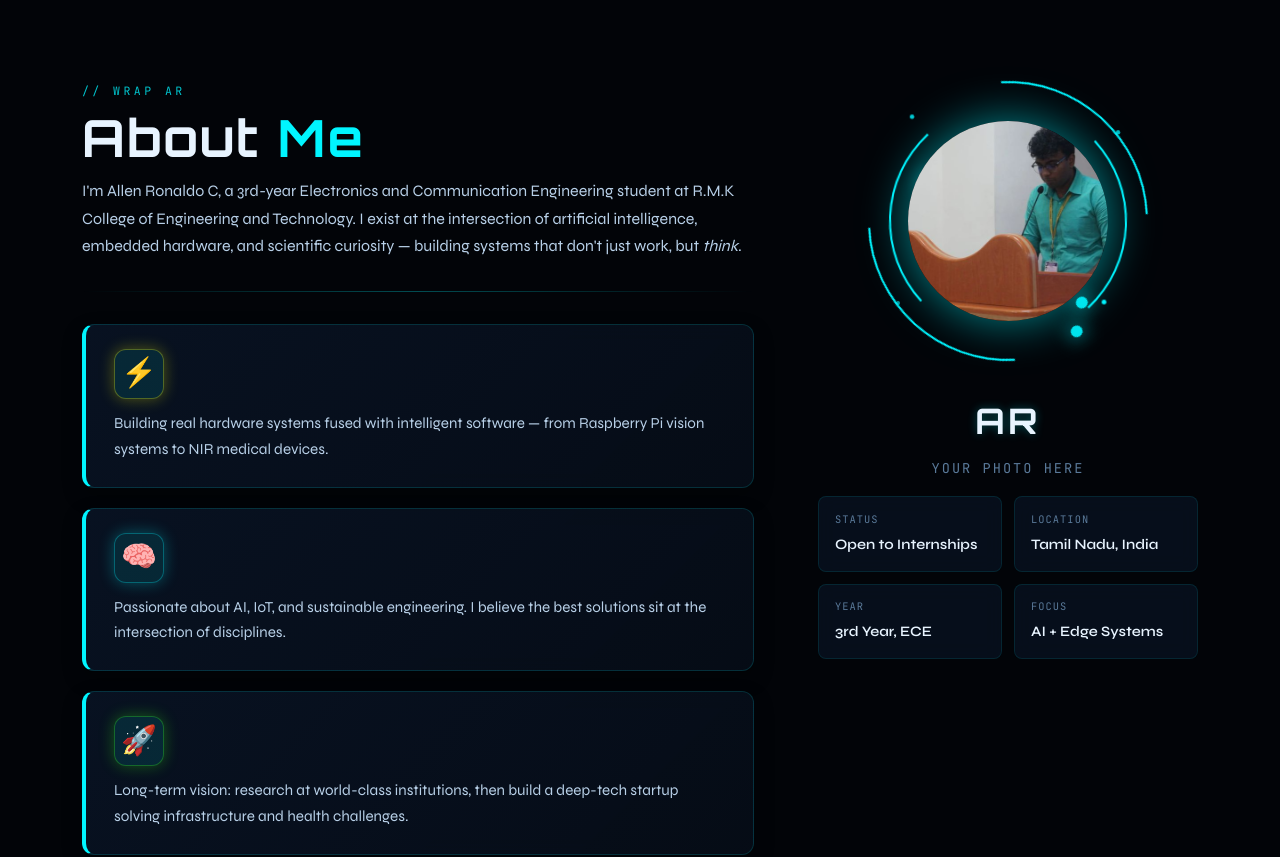
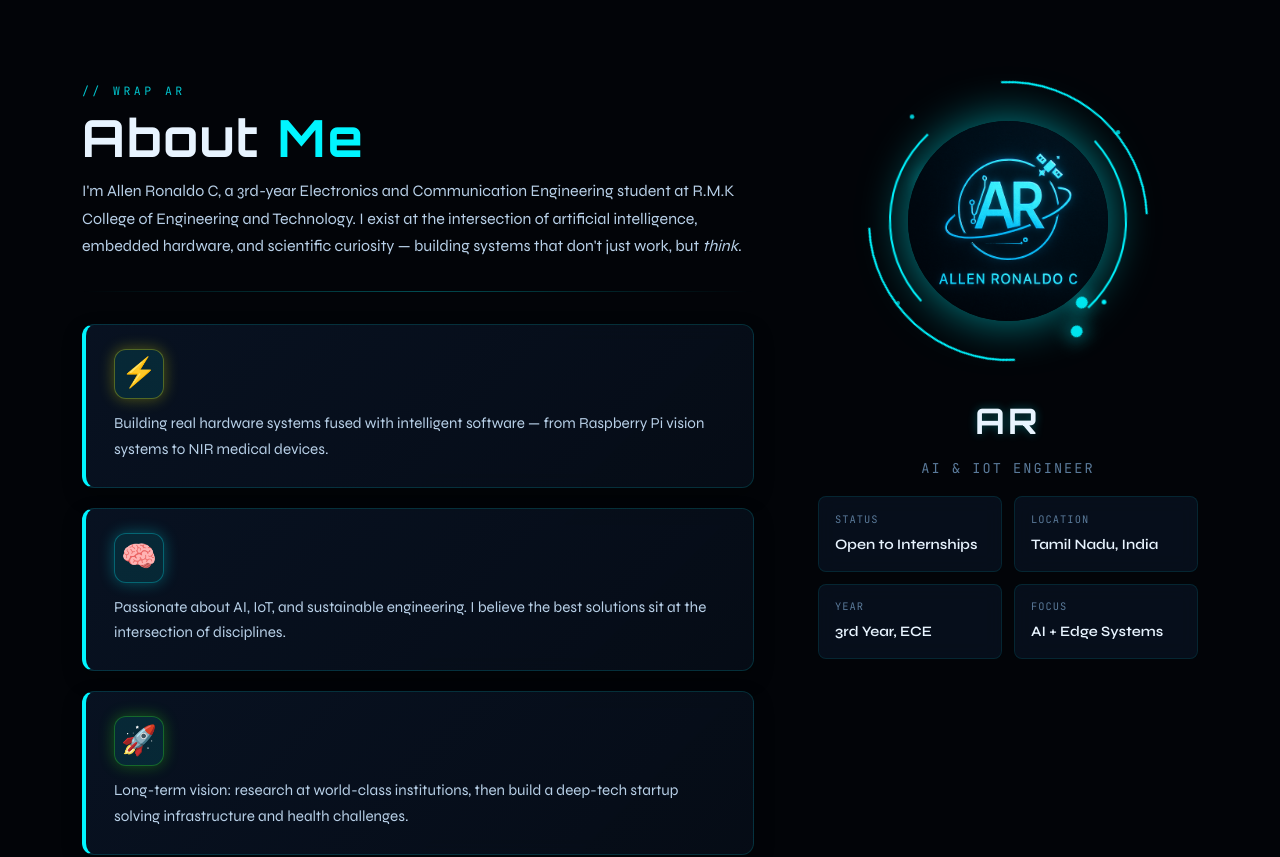
Before and after one commit to Allen-Ronaldo-C/allen-portfolio, a React (Vite) app: page / in a window 1280 px wide. Shown: the part 880-1737 px from the top of the page. Built offline with nearby package versions, Linux system fonts and the light colour scheme.

Commit message:
fix: correct base path for Vercel deployment

```diff
--- a/index.html
+++ b/index.html
@@ -3,7 +3,16 @@
   <head>
     <meta charset="UTF-8" />
     <meta name="viewport" content="width=device-width, initial-scale=1.0" />
-    <meta name="description" content="Allen Ronaldo C — AI & IoT Engineer | Embedded Systems Innovator" />
+    <meta name="description" content="Allen Ronaldo C — AI & IoT Engineer | Embedded Systems Innovator | Computer Vision | Edge AI | IEEE Author" />
+    <meta name="keywords" content="Allen Ronaldo, AI Engineer, IoT, Embedded Systems, Computer Vision, YOLO, Raspberry Pi, React, IEEE, ISRO" />
+    <meta name="author" content="Allen Ronaldo C" />
+    <meta property="og:type" content="website" />
+    <meta property="og:title" content="Allen Ronaldo C | AI & IoT Engineer" />
+    <meta property="og:description" content="Building intelligent systems at the intersection of AI, IoT, and research-driven engineering." />
+    <meta name="twitter:card" content="summary_large_image" />
+    <meta name="twitter:title" content="Allen Ronaldo C | AI & IoT Engineer" />
+    <meta name="twitter:description" content="IEEE Author · ISRO Intern · ECE Engineer · Chennai, India" />
+    <meta name="theme-color" content="#060d18" />
     <title>Allen Ronaldo C | AI & IoT Engineer</title>
     <link rel="preconnect" href="https://fonts.googleapis.com">
     <link href="https://fonts.googleapis.com/css2?family=Orbitron:wght@400;700;900&family=Syne:wght@400;600;700;800&family=JetBrains+Mono:ital,wght@0,300;0,400;1,300&display=swap" rel="stylesheet">
--- a/src/App.jsx
+++ b/src/App.jsx
@@ -1,5 +1,7 @@
 // App.jsx - Complete Working Version
 import { useState, useEffect, useRef } from 'react'
+import profilePhoto from './assets/Professional persona.png'
+import resumePDF from './assets/Allen_Ronaldo_Resume (1).pdf'
 import './styles.css'
 
 /* ═══════════════════════════════════════════════════
@@ -332,7 +334,7 @@ function Hero() {
         </div>
         <div className="hero-btns">
           <a href="#projects" className="btn btn-cyan">🚀 View Projects</a>
-          <a href="src\assets\Allen_Ronaldo_Resume (1).pdf" className="btn btn-outline" target="_blank" rel="noreferrer">📄 Download Resume</a>
+          <a href={resumePDF} className="btn btn-outline" target="_blank" rel="noreferrer">📄 Download Resume</a>
           <a href="#contact" className="btn btn-ghost">📬 Contact Me</a>
         </div>
         <div className="hero-pills">
@@ -346,12 +348,6 @@ function Hero() {
   )
 }
 
-/* ═══════════════════════════════════════════════════
-   ABOUT
-═══════════════════════════════════════════════════ */
-/* ═══════════════════════════════════════════════════
-   ABOUT - UPDATED TO MATCH IMAGE
-═══════════════════════════════════════════════════ */
 /* ═══════════════════════════════════════════════════
    ABOUT - WITH BOX-STYLE HIGHLIGHTS
 ═══════════════════════════════════════════════════ */
@@ -404,7 +400,7 @@ function About() {
                 <div className="about-photo-inner">
                   {!imageError ? (
                     <img
-                      src="/src/assets/1755326708636.jpg"
+                      src={profilePhoto}
                       alt="Allen Ronaldo C"
                       className="about-photo-img"
                       onError={() => setImageError(true)}
@@ -437,7 +433,7 @@ function About() {
 
             <div className="about-name-title">
               <h3 className="about-name">AR</h3>
-              <p className="about-role">Your Photo Here</p>
+              <p className="about-role">AI & IoT Engineer</p>
             </div>
 
             <div className="about-info-cards">
@@ -812,7 +808,7 @@ function GitHubStats() {
             </div>
           ))}
         </div>
-        <div className="gh-cta fi"><a href="https://github.com/allenronaldo" className="btn btn-outline" target="_blank" rel="noreferrer">View Full GitHub Profile →</a></div>
+        <div className="gh-cta fi"><a href="https://github.com/Allen-Ronaldo-C" className="btn btn-outline" target="_blank" rel="noreferrer">View Full GitHub Profile →</a></div>
       </div>
     </section>
   )
@@ -869,7 +865,7 @@ function Contact() {
             <p className="contact-blurb">Whether you're building something ambitious, looking for a technical collaborator, or want to explore research — reach out. I respond within 24 hours.</p>
             {['AI & Computer Vision Projects','Embedded Systems & IoT','Research Collaborations','Internships & Industry Exposure','Technical Workshops & Speaking'].map(i=><div key={i} className="contact-interest">{i}</div>)}
             <div className="contact-socials">
-              {[{icon:'🐙',l:'GitHub',v:'@allenronaldo',href:'https://github.com/allenronaldo',c:'#fff'},{icon:'💼',l:'LinkedIn',v:'Allen Ronaldo C',href:'#',c:'#0077b5'},{icon:'📧',l:'Email',v:'allen.ronaldo@rmkcet.ac.in',href:'mailto:allen.ronaldo@rmkcet.ac.in',c:'#00f5ff'}].map(s=>(
+              {[{icon:'🐙',l:'GitHub',v:'@Allen-Ronaldo-C',href:'https://github.com/Allen-Ronaldo-C',c:'#fff'},{icon:'💼',l:'LinkedIn',v:'Allen Ronaldo C',href:'#',c:'#0077b5'},{icon:'📧',l:'Email',v:'allen.ronaldo@rmkcet.ac.in',href:'mailto:allen.ronaldo@rmkcet.ac.in',c:'#00f5ff'}].map(s=>(
                 <a key={s.l} href={s.href} className="contact-social" style={{'--sc':s.c}}>
                   <span className="contact-social-icon">{s.icon}</span>
                   <div><div className="contact-social-lbl">{s.l}</div><div className="contact-social-val">{s.v}</div></div>
@@ -915,7 +911,7 @@ function Footer() {
           <div>
             <div className="footer-col-lbl">Connect</div>
             <ul className="footer-links">
-              {[['https://github.com/allenronaldo','GitHub'],['#','LinkedIn'],['mailto:allen.ronaldo@rmkcet.ac.in','Email']].map(([h,l])=><li key={l}><a href={h}>{l}</a></li>)}
+              {[['https://github.com/Allen-Ronaldo-C','GitHub'],['#','LinkedIn'],['mailto:allen.ronaldo@rmkcet.ac.in','Email']].map(([h,l])=><li key={l}><a href={h}>{l}</a></li>)}
             </ul>
             <div className="footer-status"><div className="footer-status-dot"/>Open to Opportunities 2025</div>
           </div>
--- a/vite.config.js
+++ b/vite.config.js
@@ -1,7 +1,8 @@
 import { defineConfig } from 'vite'
 import react from '@vitejs/plugin-react'
 
+// https://vitejs.dev/config/
 export default defineConfig({
   plugins: [react()],
-  base: "/"
+  base: "/",
 })
```
Also changed, not shown: package.json (+6 -6 lines), src/assets/Professional persona.png (added), 1 other file (tests, documents, lock files or other folders).
